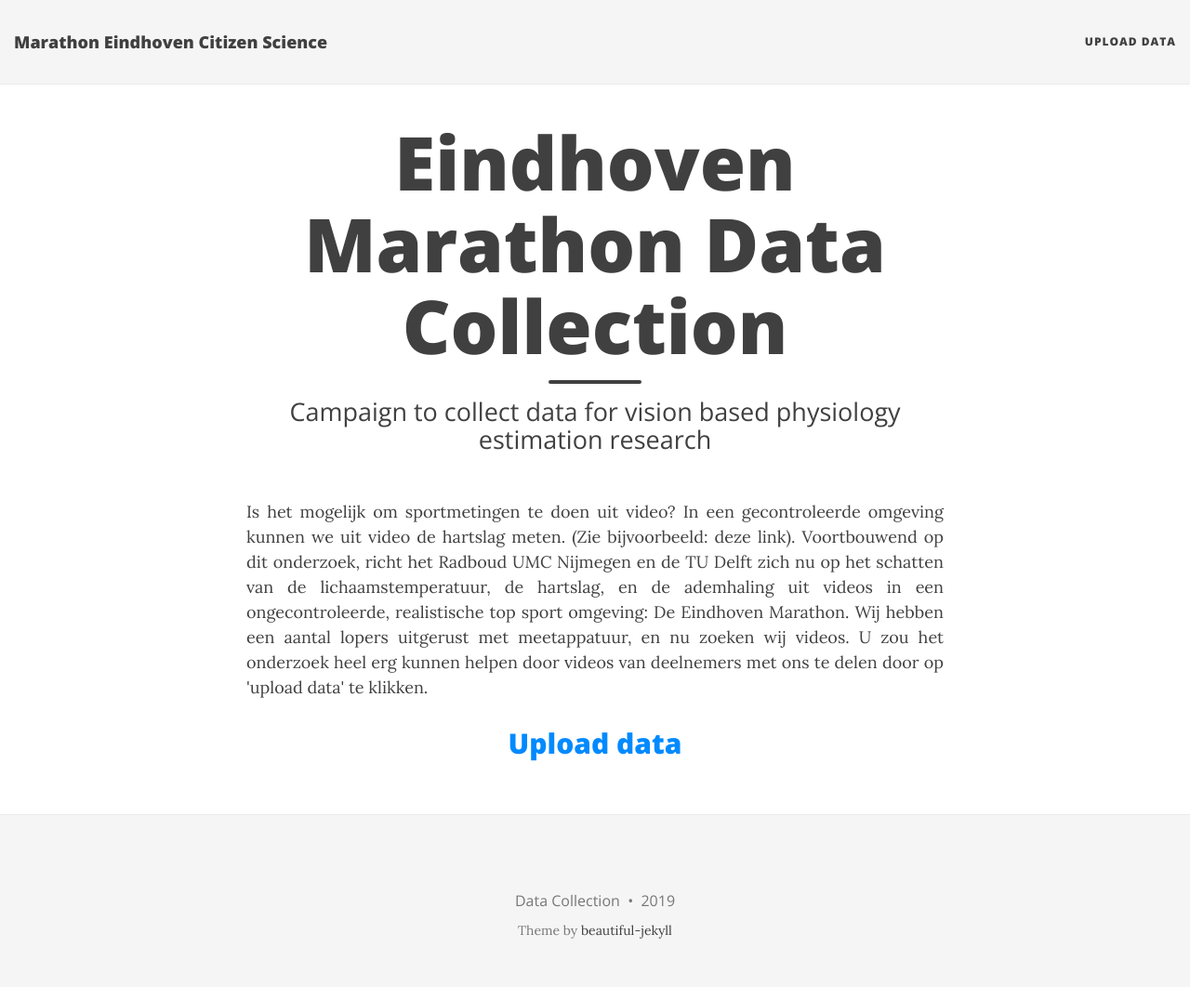
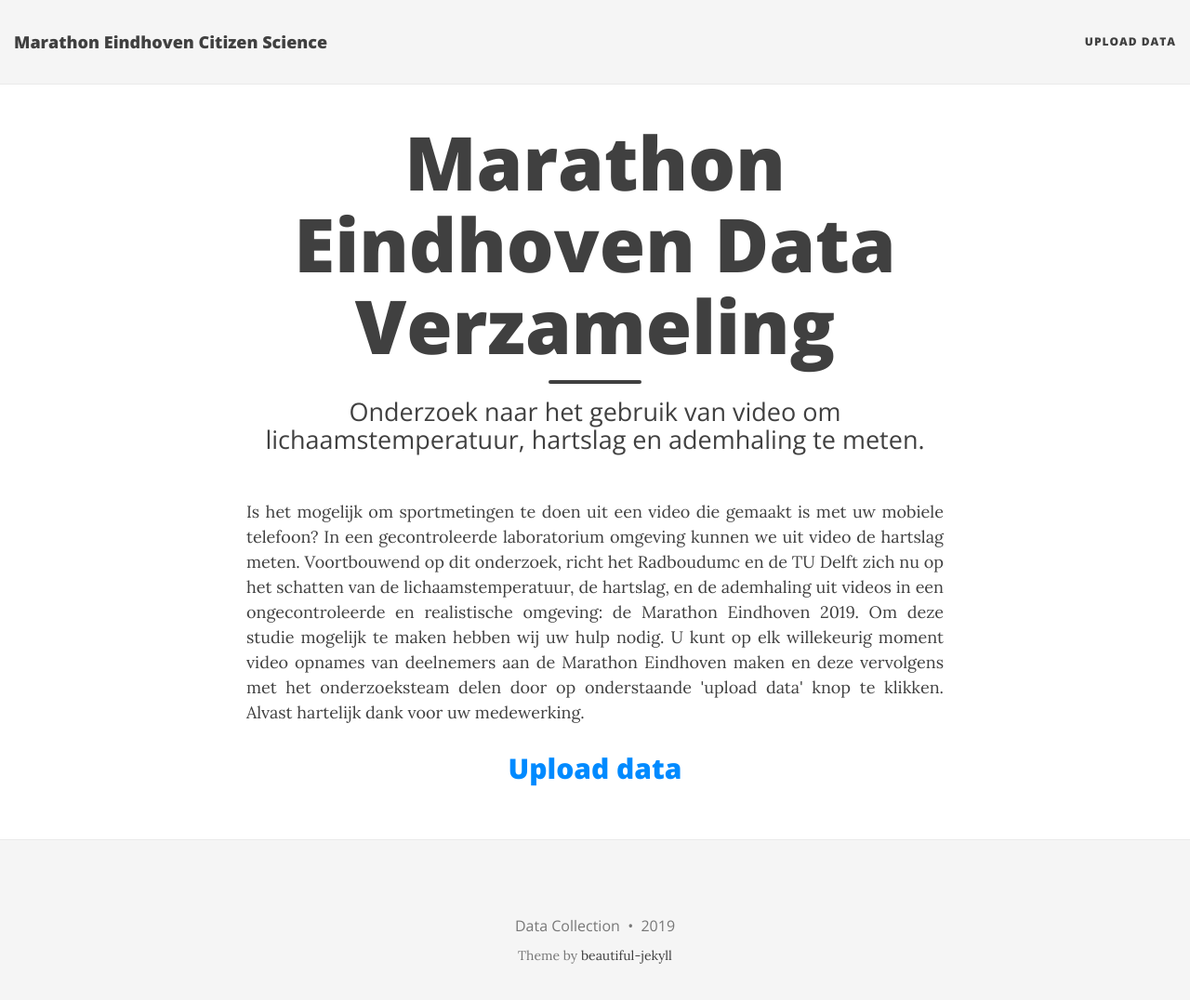
Before and after one commit to MarathonEindhoven/MarathonEindhoven.github.io, a Jekyll site: the page built from index.html, in a window 1280 px wide and 1089 px high. Shown: the top 1076 px of the window at 93% size. Built offline with Jekyll 4.4.1, drawn with Linux system fonts in a browser that asks for light colours; nearby versions of some CDN libraries; the list of posts is cut into pages by our own code.

Commit message:
update text

```diff
--- a/index.html
+++ b/index.html
@@ -1,7 +1,7 @@
 ---
 layout: page
-title: Eindhoven Marathon Data Collection
-subtitle: Campaign to collect data for vision based physiology estimation research
+title: Marathon Eindhoven Data Verzameling
+subtitle: Onderzoek naar het gebruik van video om lichaamstemperatuur, hartslag en ademhaling te meten.
 use-site-title: true
 ---
 
@@ -9,11 +9,7 @@
 
 <p align="justify">
 
-Is het mogelijk om sportmetingen te doen uit video?
-In een gecontroleerde omgeving kunnen we uit video de hartslag meten. (Zie bijvoorbeeld: deze link). Voortbouwend op dit onderzoek, richt het Radboud UMC Nijmegen en de TU Delft zich nu op het schatten van de lichaamstemperatuur, de hartslag, en de ademhaling uit videos in een ongecontroleerde, realistische top sport omgeving: De Eindhoven Marathon.
-
-Wij hebben een aantal lopers uitgerust met meetappatuur, en nu zoeken wij videos. U zou het onderzoek heel erg kunnen helpen door videos van deelnemers met ons te delen door op 'upload data' te klikken.
-
+Is het mogelijk om sportmetingen te doen uit een video die gemaakt is met uw mobiele telefoon? In een gecontroleerde laboratorium omgeving kunnen we uit video de hartslag meten. Voortbouwend op dit onderzoek, richt het Radboudumc en de TU Delft zich nu op het schatten van de lichaamstemperatuur, de hartslag, en de ademhaling uit videos in een ongecontroleerde en realistische omgeving: de Marathon Eindhoven 2019. Om deze studie mogelijk te maken hebben wij uw hulp nodig. U kunt op elk willekeurig moment video opnames van deelnemers aan de Marathon Eindhoven maken en deze vervolgens met het onderzoeksteam delen door op onderstaande 'upload data' knop te klikken. Alvast hartelijk dank voor uw medewerking.
 </p>
 
 <center>
```
